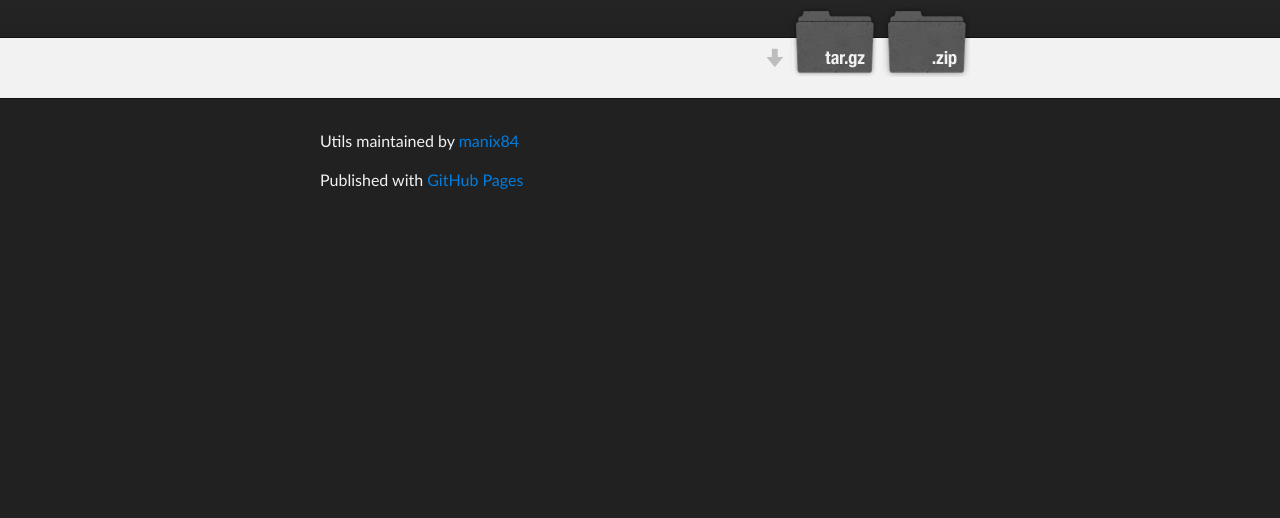
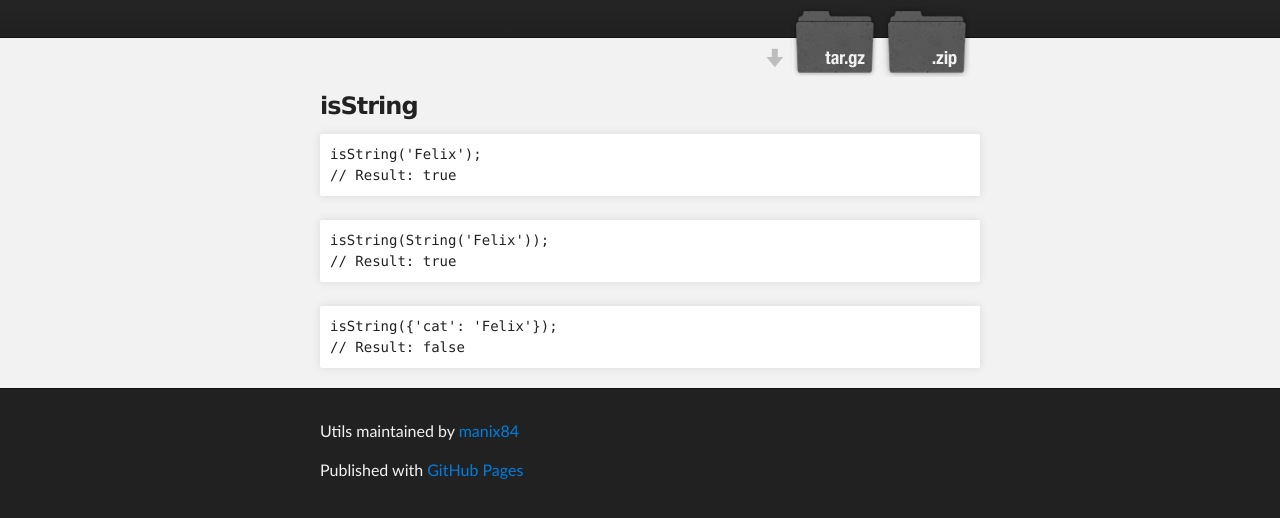
Before and after one commit to manix84/utils, a plain HTML site: page string.html in a window 1280 px wide. Shown: the part 208-726 px from the top of the page. Drawn offline with Linux system fonts and the light colour scheme.

Commit message:
Adding isString example.

```diff
--- a/string.html
+++ b/string.html
@@ -35,6 +35,22 @@
         <!-- MAIN CONTENT -->
         <div id="main_content_wrap" class="outer">
             <section id="main_content" class="inner">
+                <div id='isString'>
+                    <h3>isString</h3>
+                    <pre>isString('Felix');<br />// Result: <span id='result-1-1'></span></pre><br />
+                    <pre>isString(String('Felix'));<br />// Result: <span id='result-1-2'></span></pre><br />
+                    <pre>isString({'cat': 'Felix'});<br />// Result: <span id='result-1-3'></span></pre>
+
+                    <script>
+                        require([
+                            'string/isString'
+                        ], function (isString) {
+                            document.getElementById('result-1-1').innerText = isString('Felix');
+                            document.getElementById('result-1-2').innerText = isString(String('Felix'));
+                            document.getElementById('result-1-3').innerText = isString({'cat': 'Felix'});
+                        });
+                    </script>
+                </div>
             </section>
         </div>
 
```
